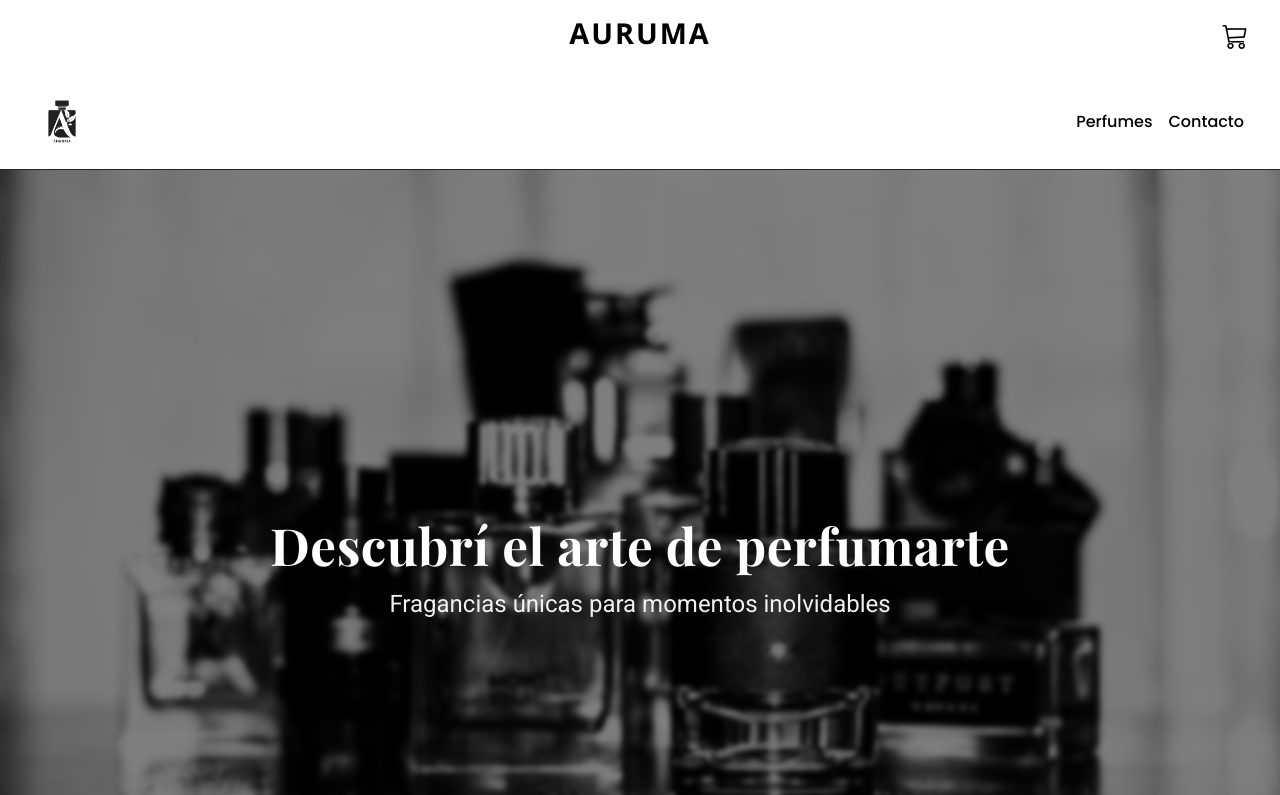
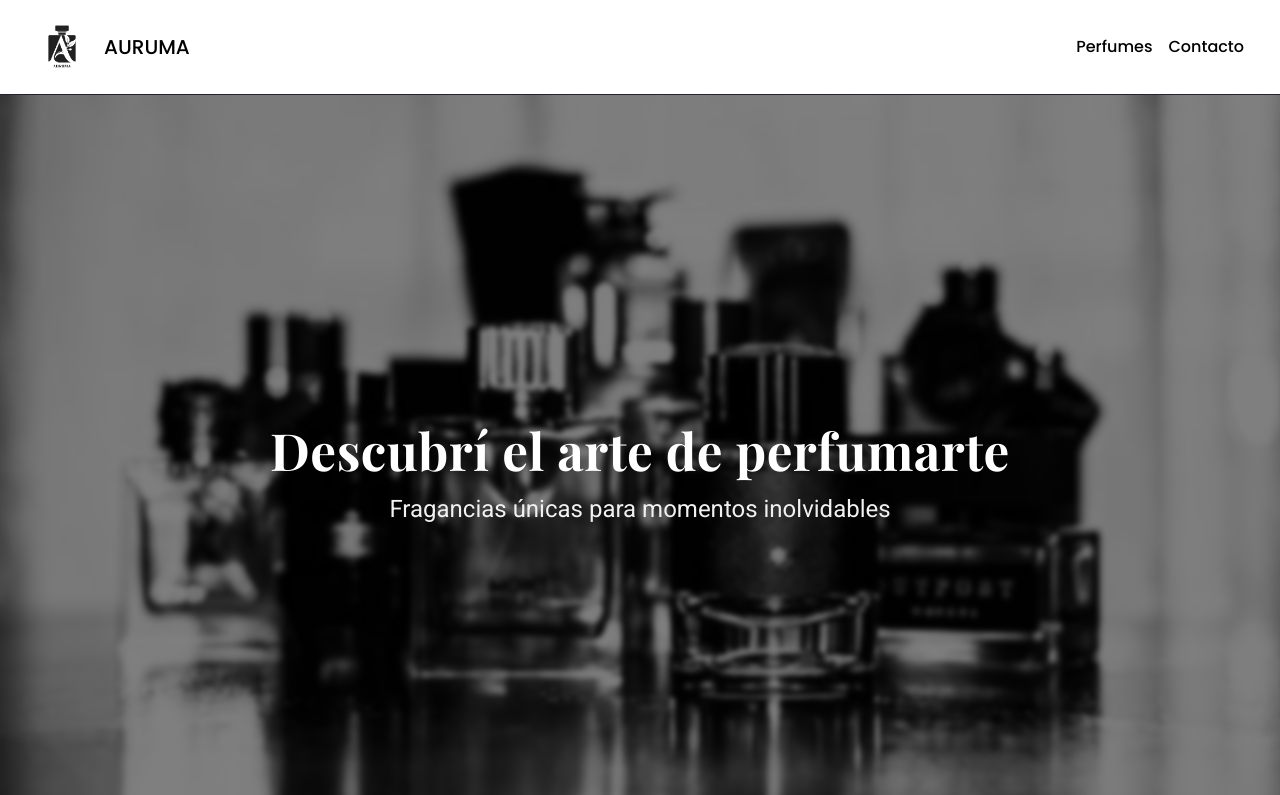
Before and after one commit to seba85valle/Auruma-React, a React (Vite) app: page / in a window 1280 px wide. Shown: the top 795 px of the page. Built offline with nearby package versions, Linux system fonts and the light colour scheme.

Commit message:
Update Nav.jsx

```diff
--- a/src/components/Nav/Nav.jsx
+++ b/src/components/Nav/Nav.jsx
@@ -1,18 +1,37 @@
-import { Link } from "react-router-dom";
+import { Link, useLocation } from "react-router-dom";
+import { useCartContext } from "../../context/CartContext/useCartContext";
 import "./Nav.css";
 
 export const Nav = () => {
+  const location = useLocation();
+  const { getTotalItems } = useCartContext();
+  const total = getTotalItems();
+
+  // Mostrar carrito solo en /perfumes y subrutas (/perfumes/...)
+  const showCart =
+    location.pathname === "/perfumes" ||
+    location.pathname.startsWith("/perfumes/");
+
   return (
-    <nav className="navbar navbar-expand-lg navbar-light bg-white border-bottom border-dark">
+    <nav className="navbar navbar-expand-lg navbar-light bg-white border-bottom border-dark fixed-top auruma-navbar">
       <div className="container-fluid">
-        {/* Logo */}
-        <Link className="navbar-brand" to="/">
+
+        {/* Brand + (cart solo en /perfumes) + hamburguesa */}
+        <div className="d-flex align-items-center gap-3">
+          <Link className="navbar-brand d-flex align-items-center gap-2" to="/">
             <img src="/images/logo.jpg" alt="logo" className="logo" />
+            <span className="brand-text">AURUMA</span>
           </Link>
 
-        {/* Botón hamburguesa */}
+          {showCart && (
+            <Link to="/carrito" className={`cart-link ${total > 0 ? "cart-animate" : ""}`}>
+              <i className="bi bi-cart3"></i>
+              {total > 0 && <span className="cart-count">{total}</span>}
+            </Link>
+          )}
+
           <button
-          className="navbar-toggler"
+            className="navbar-toggler ms-1"
             type="button"
             data-bs-toggle="collapse"
             data-bs-target="#navbarNav"
@@ -22,8 +41,9 @@ export const Nav = () => {
           >
             <span className="navbar-toggler-icon"></span>
           </button>
+        </div>
 
-        {/* Menú links */}
+        {/* Links derecha */}
         <div className="collapse navbar-collapse justify-content-end" id="navbarNav">
           <ul className="navbar-nav">
             <li className="nav-item">
@@ -34,6 +54,7 @@ export const Nav = () => {
             </li>
           </ul>
         </div>
+
       </div>
     </nav>
   );
```
Lines whose indentation alone changed are shown as unchanged.
